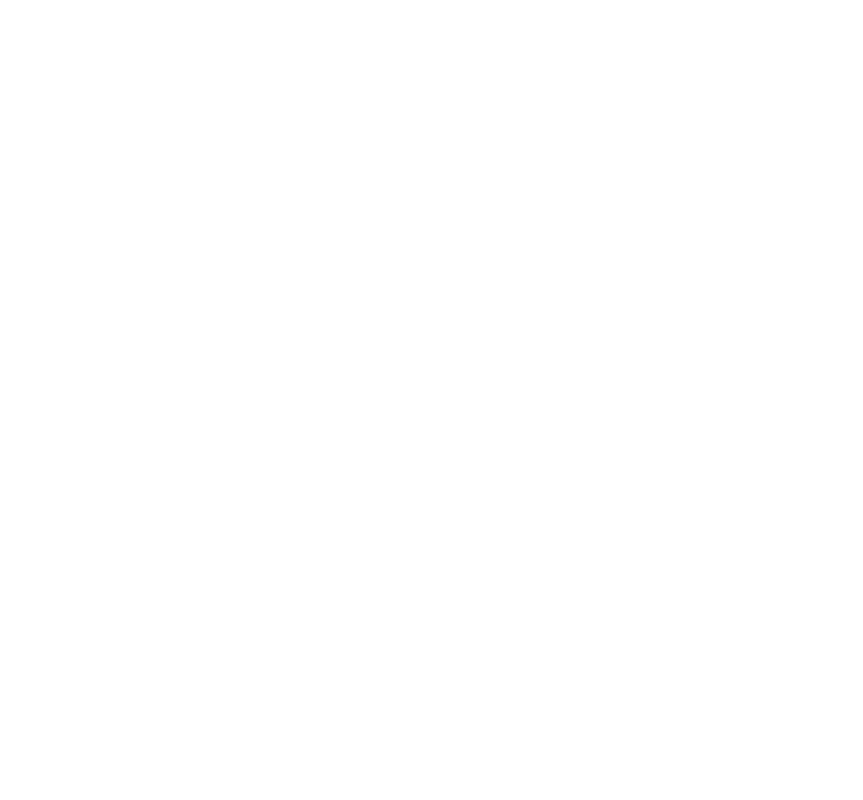
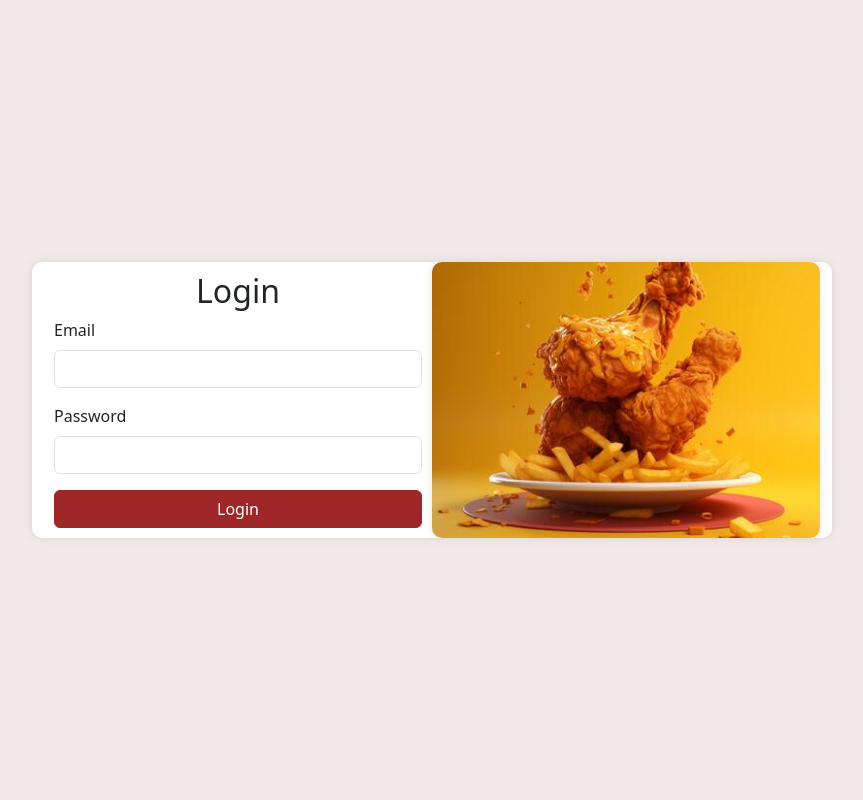
Before and after one commit to EL-komy/restaurant-app, a PHP site: page /login.php in a window 1280 px wide. Before the commit the part shown is empty. Shown: the whole page, without its empty margins (208-1071 px from the left). Run offline with PHP 8.4, Linux system fonts and the light colour scheme.

Commit message:
design of loginPage

```diff
--- a/public/login.php
+++ b/public/login.php
@@ -1 +1,68 @@
 <?php
+?>
+
+
+<!DOCTYPE html>
+<html lang="en">
+<head>
+    <meta charset="UTF-8">
+    <meta name="viewport" content="width=device-width, initial-scale=1.0">
+    <title>Login</title>
+    <link href="https://cdn.jsdelivr.net/npm/bootstrap@5.3.0/dist/css/bootstrap.min.css" rel="stylesheet">
+    <style>
+        body {
+            background-color: rgb(242, 233, 233);
+            display: flex;
+            justify-content: center;
+            align-items: center;
+            height: 100vh;
+        }
+        .container {
+            display: flex;
+            width: 800px;
+            background: white;
+            border-radius: 10px;
+            box-shadow: 0px 0px 10px rgba(0, 0, 0, 0.1);
+            overflow: hidden;
+        }
+        .form-container {
+            width: 50%;
+            padding: 10px;
+        }
+        .image-container {
+            width: 50%;
+            border-radius: 10px;
+            box-shadow: 0px 0px 10px rgba(0, 0, 0, 0.1);
+            background: url('images/ai-generative-3d-style-design-of-fried-chicken-in-yellow-background-photo.jpg') center/cover;
+        }
+        .btn-primary {
+            background-color: rgb(159, 39, 39);
+            border-color: rgb(159, 39, 39);
+        }
+        .btn-primary:hover {
+            background-color: darkred;
+            border-color: darkred;
+        }
+    </style>
+</head>
+<body>
+    <div class="container">
+        <div class="form-container">
+            <h2 class="text-center">Login</h2>
+            <form action="" method="POST" enctype="multipart/form-data">
+
+                <div class="mb-3">
+                    <label class="form-label">Email</label>
+                    <input type="email" name="email" class="form-control" required>
+                </div>
+                <div class="mb-3">
+                    <label class="form-label">Password</label>
+                    <input type="password" name="passwordd" class="form-control" required>
+                </div>
+                <button type="submit" class="btn btn-primary w-100">Login</button>
+            </form>
+        </div>
+        <div class="image-container"></div>
+    </div>
+</body>
+</html>
```
